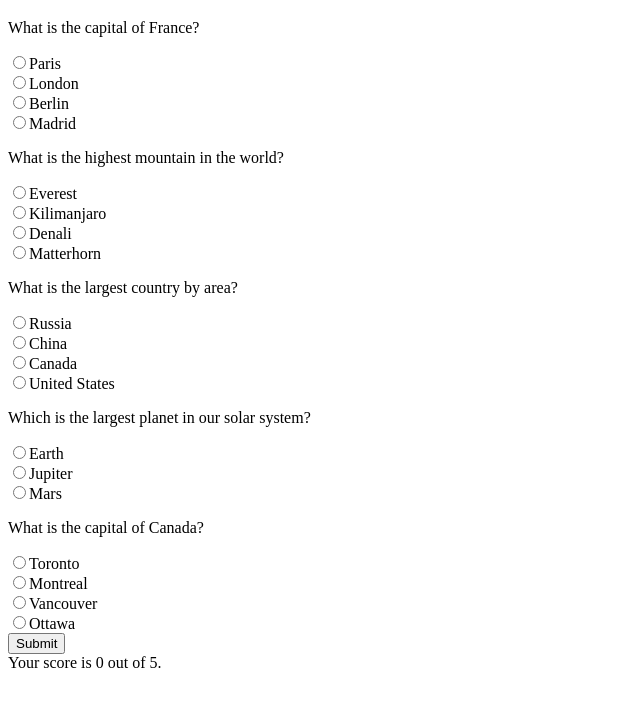
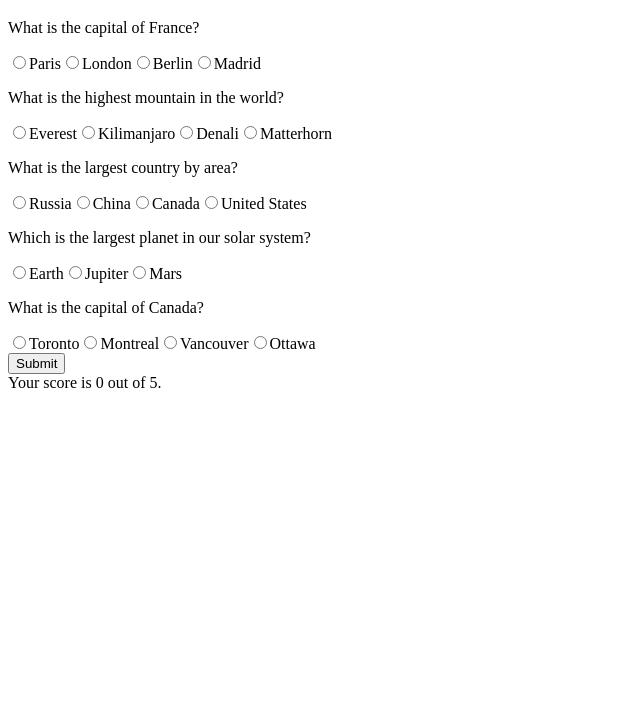
Before and after one commit to acciojob/quiz-with-session-Yashwanthburgur, a website: page main.html in a window 1280 px wide. Both pictures are taken after a click on the button "Submit". Shown: the part 61-768 px from the top of the page, without its empty margins (0-640 px from the left). Drawn offline with Linux system fonts and the light colour scheme.

Commit message:
created a submission

```diff
--- a/script.js
+++ b/script.js
@@ -10,11 +10,11 @@ const questionsElement = document.getElementById("questions");
 const scoreElement = document.getElementById("score");
 const submitBtn = document.getElementById("submit");
 
-// Retrieve progress or start empty
-let userAnswers = JSON.parse(sessionStorage.getItem("progress")) || {};
+// Use an ARRAY for progress to satisfy automated test cases
+let userAnswers = JSON.parse(sessionStorage.getItem("progress")) || new Array(questions.length).fill(null);
 
 function renderQuestions() {
-  questionsElement.innerHTML = ""; // Reset
+  questionsElement.innerHTML = "";
 
   questions.forEach((q, i) => {
     const questionDiv = document.createElement("div");
@@ -28,14 +28,14 @@ function renderQuestions() {
       radio.name = `question-${i}`;
       radio.value = choice;
 
-      // Check if this was previously selected (Persistence)
+      // Check against array index
       if (userAnswers[i] === choice) {
         radio.checked = true;
       }
 
-      // Save to session storage on click
       radio.addEventListener("change", () => {
         userAnswers[i] = choice;
+        // Save the whole array back to session storage
         sessionStorage.setItem("progress", JSON.stringify(userAnswers));
       });
 
@@ -44,14 +44,11 @@ function renderQuestions() {
       label.appendChild(document.createTextNode(choice));
 
       questionDiv.appendChild(label);
-      questionDiv.appendChild(document.createElement("br"));
     });
-
     questionsElement.appendChild(questionDiv);
   });
 }
 
-// Handle Submit
 submitBtn.addEventListener("click", () => {
   let score = 0;
   questions.forEach((q, i) => {
@@ -60,12 +57,13 @@ submitBtn.addEventListener("click", () => {
     }
   });
 
-  const finalScoreText = `Your score is ${score} out of 5.`;
-  scoreElement.innerText = finalScoreText;
+  // Display and save
+  const resultText = `Your score is ${score} out of 5.`;
+  scoreElement.innerText = resultText;
   localStorage.setItem("score", score);
 });
 
-// Load existing score from Local Storage on refresh
+// Load score if it exists
 const savedScore = localStorage.getItem("score");
 if (savedScore !== null) {
   scoreElement.innerText = `Your score is ${savedScore} out of 5.`;
```
Also changed, not shown: main.html (+0 -3 lines).
